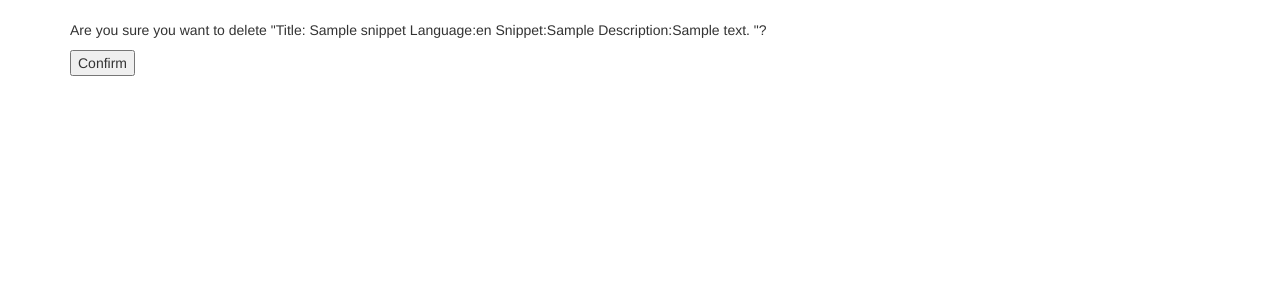
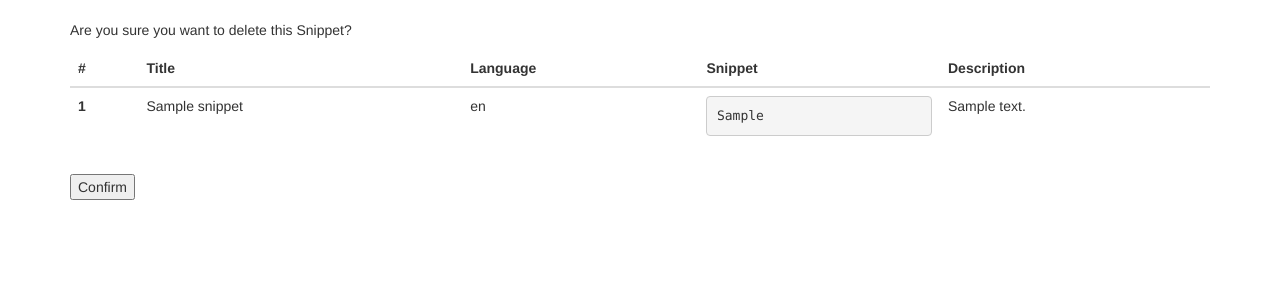
Before and after one commit to VolkRiot/iSnippets, a Django app: page /delete/1 in a window 1280 px wide. Shown: the part 52-352 px from the top of the page. Run offline with Django 3.2, Linux system fonts and the light colour scheme; tables that the repository leaves empty hold one stand-in row (values such as "Sample post"); some libraries are stand-ins or nearby versions.

```diff
--- a/iSnippets/snippets/templates/snippet_confirm_delete.html
+++ b/iSnippets/snippets/templates/snippet_confirm_delete.html
@@ -6,7 +6,28 @@
     <div class="col-md-12">
       <form action="" method="post">
         {% csrf_token %}
-        <p>Are you sure you want to delete "{{ snippet }}"?</p>
+        <p>Are you sure you want to delete this Snippet?</p>
+        <table class="table">
+        <thead class="thead-inverse">
+          <tr>
+            <th>#</th>
+            <th>Title</th>
+            <th>Language</th>
+            <th>Snippet</th>
+            <th>Description</th>
+          </tr>
+        </thead>
+        <tbody>
+          <tr>
+            <th scope="row">{{snippet.id}}</th>
+            <td>{{snippet.title}}</td>
+            <td>{{snippet.language}}</td>
+            <td><pre>{{snippet.snippet}}</pre></td>
+            <td>{{snippet.description}}</td>
+          </tr>
+
+        </tbody>
+        </table>
         <input type="submit" value="Confirm" />
       </form>
     </div>
```
Also changed, not shown: iSnippets/snippets/templates/home.html (+6 -1 lines).
